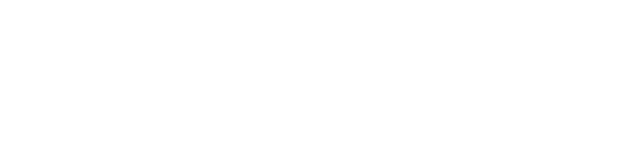
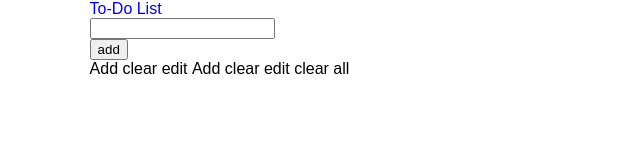
Before and after one commit to kashifaxioned/to-do-list, a plain HTML site: page index.html in a window 1280 px wide. Shown: the whole page, without its empty margins (0-640 px from the left). Drawn offline with Linux system fonts and the light colour scheme.

Commit message:
html structure added

```diff
--- a/index.html
+++ b/index.html
@@ -23,13 +23,35 @@
   <!--container start-->
   <div class="container">
     <!--header section start-->
-    <header>
-
+    <header class="header">
+      <div class="wrapper">
+        <h1 class="header__logo"><a href="index.html" title="Home">To-Do List</a></h1>
+      </div>
     </header>
     <!--header section start-->
     <!--main section start-->
     <main>
-
+      <div class="home">
+        <div class="wrapper">
+          <form action="/" class="home__form">
+            <div class="home__form__inp"><input class="header__form__inp__field" type="text" name="search-inp"></div>
+            <div class="home__form__add"><button class="home__form__add__btn" type="submit">add</button></div>
+          </form>
+          <ul class="home__todo__list">
+            <li class="home__todo__list__item home__todo__list__item--static">
+             <span class="home__todo__list__item__text">Add</span>
+             <span class="home__todo__list__item__clear">clear</span>
+             <span class="home__todo__list__item__edit">edit</span>
+            </li>
+            <li class="home__todo__list__item home__todo__list__item--static">
+              <span class="home__todo__list__item__text">Add</span>
+              <span class="home__todo__list__item__clear">clear</span>
+              <span class="home__todo__list__item__edit">edit</span>
+            </li>
+            <span class="home__todo__list__item__clear__all">clear all</span>
+          </ul>
+        </div>
+      </div>
     </main>
     <!--main section end-->
 
```
